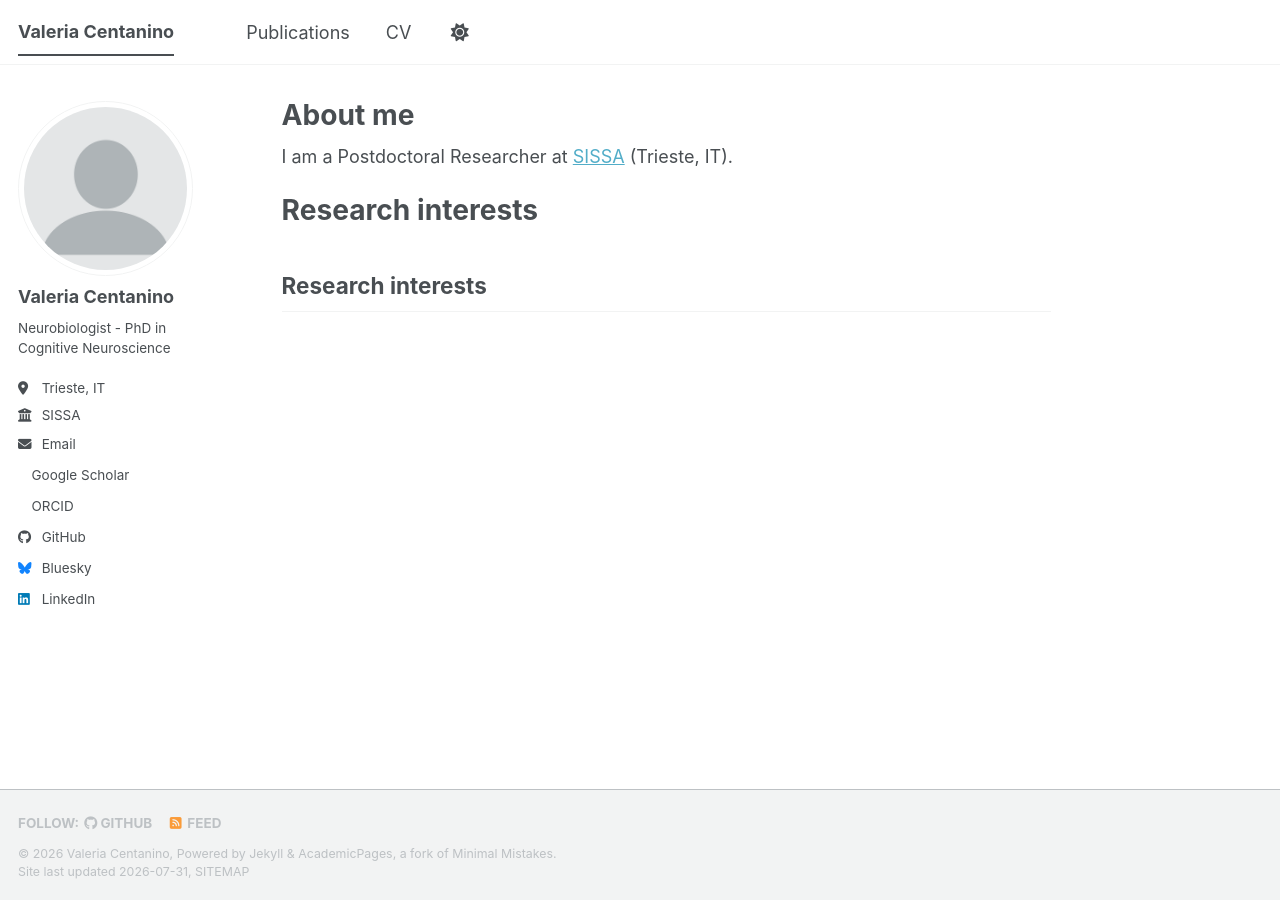
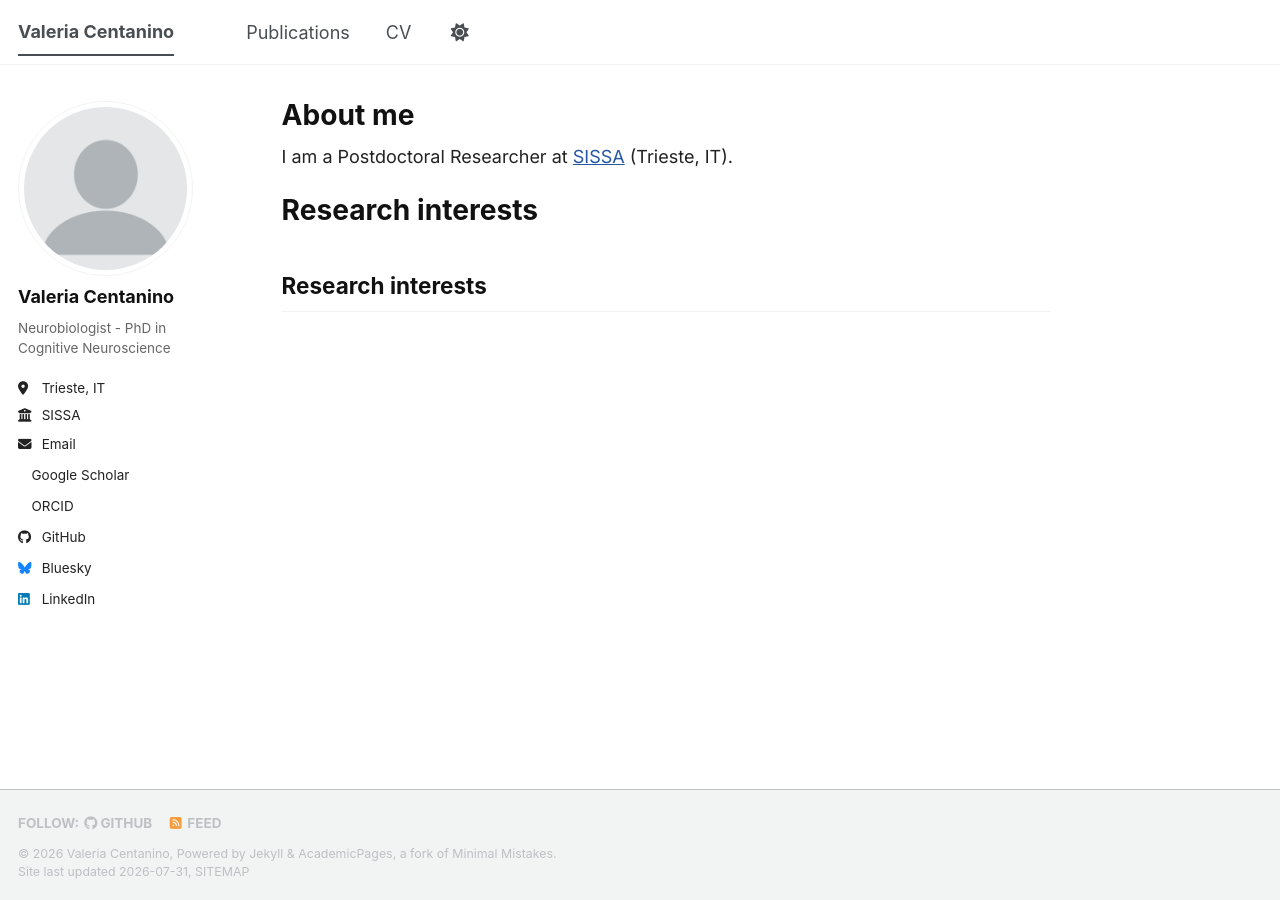
Before and after one commit to valecenta/valecenta.github.io, a Jekyll site: the page built from _pages/about.md, in a window 1280 px wide. Built offline with Jekyll 4.4.1, drawn with Linux system fonts in a browser that asks for light colours; a style sheet for code colours, icons or effects is not loaded.

Commit message:
change style

```diff
--- a/_includes/head/custom.html
+++ b/_includes/head/custom.html
@@ -1,6 +1,12 @@
 {% include base_path %}
 
 <!-- start custom head snippets -->
+
+<!-- Custom Researcher-style font -->
+<link href="https://fonts.googleapis.com/css2?family=Inter:wght@400;500;600&display=swap" rel="stylesheet">
+
+<!-- Custom CSS overrides -->
+<link rel="stylesheet" href="{{ '/assets/css/custom.css' | relative_url }}">
 
 <!-- Support for Academicons -->
 <link rel="preload" href="https://cdn.jsdelivr.net/gh/jpswalsh/academicons@1/css/academicons.min.css" as="style" onload="this.onload=null;this.rel='stylesheet'">
--- /dev/null
+++ b/assets/css/custom.css
@@ -0,0 +1,25 @@
+/* Font */
+body {
+  font-family: "Inter", Arial, sans-serif;
+  color: #222222;
+  background-color: #ffffff;
+}
+
+/* Headings */
+h1, h2, h3, h4 {
+  color: #111111;
+}
+
+/* Links */
+a {
+  color: #2457a6;
+}
+
+a:hover {
+  color: #163b73;
+}
+
+/* Sidebar text */
+.author__bio {
+  color: #666666;
+}
```
